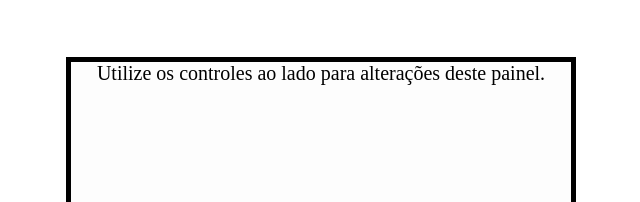
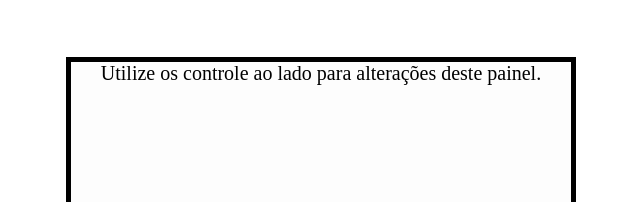
Before and after one commit to GsilvaTads/designInteracaoTrabalho1, a plain HTML site: page index.html in a window 1280 px wide. Shown: the part 598-800 px from the top of the page, 324-964 px from the left. Drawn offline with Linux system fonts and the light colour scheme.

Commit message:
Update index.html

```diff
--- a/index.html
+++ b/index.html
@@ -27,7 +27,7 @@
                     <button id="resetar" class="controle">Resetar Painel</button>
 
                 <div id="painel">
-                    <p id="instrucao">Utilize os controles ao lado para alterações deste painel.</p>
+                    <p id="instrucao">Utilize os controle ao lado para alterações deste painel.</p>
                     <img id="grafico" src="imagens/tads.jpg" alt="Tads logo">
                 </div>
 
```
